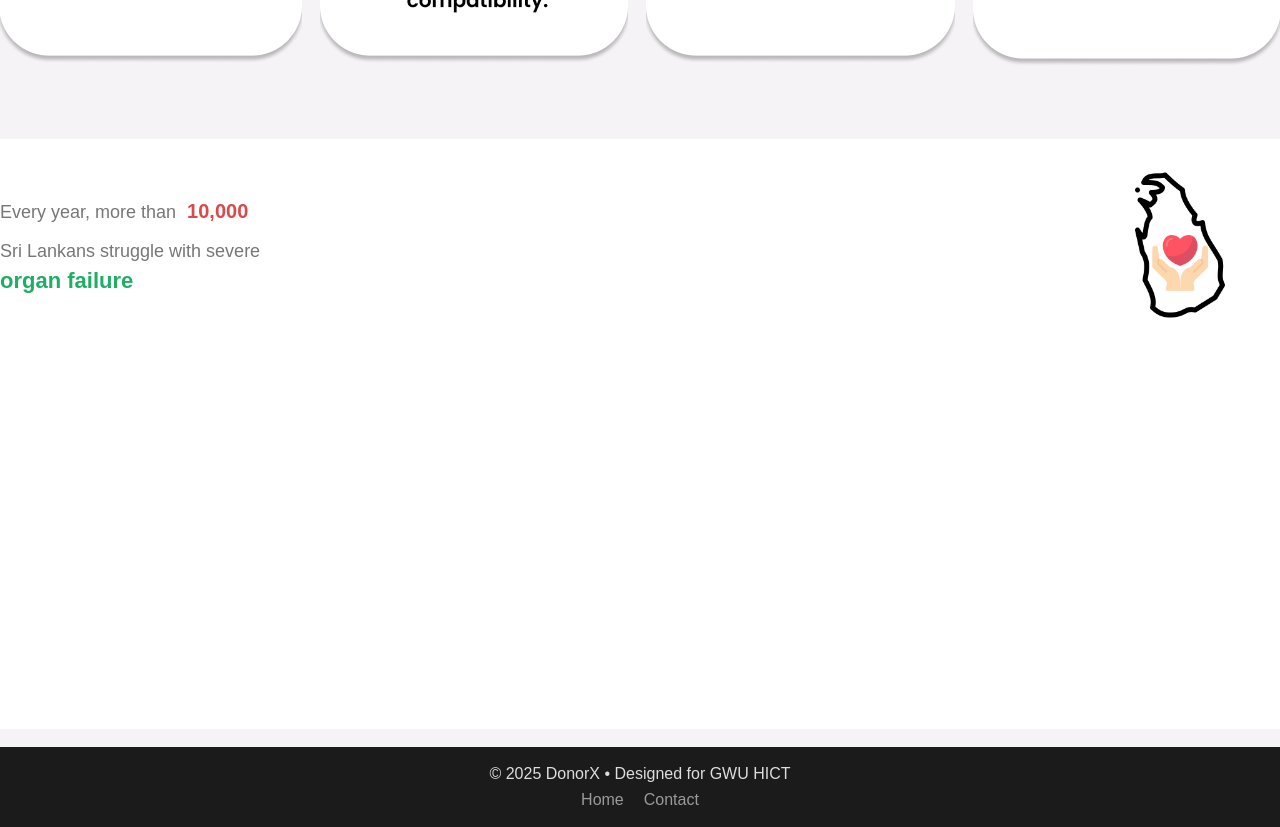
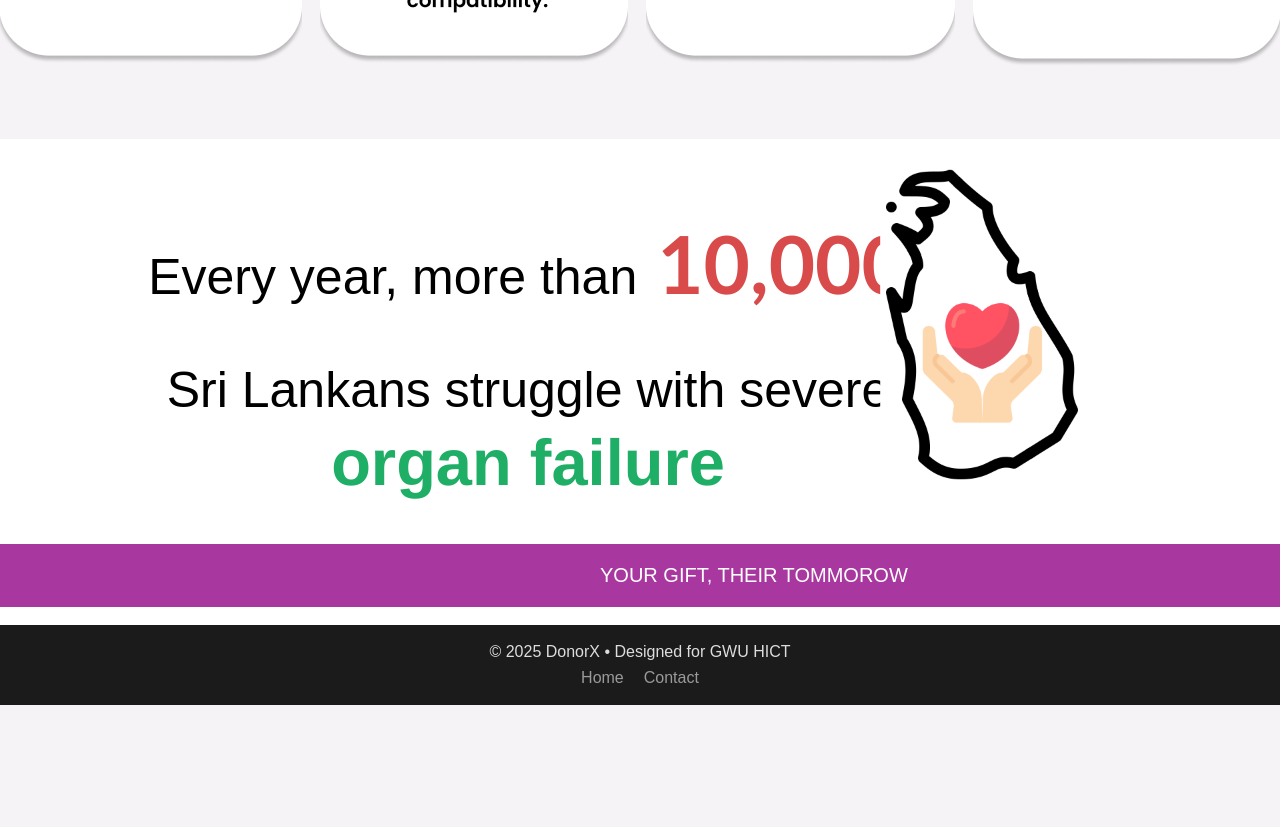
Before and after one commit to EpochBioSynthe/donorx_frontend, a React (Create React App) app: page / in a window 1280 px wide. Shown: the part 2460-3287 px from the top of the page. After the commit the page ends 3165 px from the top, so only its background shows below. Built offline with nearby package versions, Linux system fonts and the light colour scheme.

Commit message:
finish the create Every Year... and Your gift their tomorow

```diff
--- a/src/css/Home.css
+++ b/src/css/Home.css
@@ -248,19 +248,67 @@ body, html {
 .stats {
     display:flex;
     gap:24px;
-    align-items:center;
+    align-items:right;
     padding: 26px 0;
     background-color: #fff;
-    padding-bottom: 400px;
+    padding-bottom: 130px;
     margin-top: -132px;
 
  }
-.stats-left { flex:1; font-size:18px; color:var(--muted) }
-.stats-left .highlight { color: #d94a4a; font-weight:700; font-size:20px; margin-left:6px; }
-.stats-left .big-green { color:var(--green); font-weight:800; font-size:22px; display:block; margin-top:6px; }
+.stats-left {
+    flex:1;
+    font-size:50px;
+    color:black;
+    text-align: center;
+}
+.stats-left .highlight {
+     color: #d94a4a;
+     font-weight:700;
+     font-size:80px;
+     margin-left:6px;
+     font-family: 'Gill Sans', 'Gill Sans MT', Calibri, 'Trebuchet MS', sans-serif;
+ }
+.stats-left .big-green {
+    color:var(--green);
+    font-weight:800;
+    font-size:65px;
+    display:block;
+    margin-top:6px;
+    font-family: 'Franklin Gothic Medium', 'Arial Narrow', Arial, sans-serif;
+
+}
 .stats-right { flex:0 0 200px; text-align:center; }
-.map-img{ width:160px; }
+.map-img{
+    width:200px;
+    transform: translateX(-100%);
 
+ }
+.mind{
+    background-color: #A838A0;
+    color: white;
+    font-size: 20px;
+    /* ✅ අන්තර්ගතය මැදට ගැනීමට */
+    text-align: left;
+    padding-left: 600px;
+    margin-left: calc(50% - 50vw);
+
+
+    font-weight: 400;
+
+    /* ✅ තිරයේ සම්පූර්ණ පළලට ගැලපීමට */
+    width: 1550px;
+
+    /* ❌ අනවශ්‍ය margin අගයන් ඉවත් කර ඇත */
+    margin: 0;
+
+    /* Display block ලෙස තිබිය යුතුයි */
+    display: block;
+
+    padding-top: 20px;
+    margin-top: -136px;
+    padding-bottom: 20px;
+
+}
 
 /* Responsive */
 @media (max-width: 900px){
--- a/src/pages/Home.jsx
+++ b/src/pages/Home.jsx
@@ -108,8 +108,13 @@ export default function Home() {
         <div className="stats-right">
           {/* Image of the Sri Lanka map with heart icon */}
           <img src="/assets/lanka.png" alt="Map of Sri Lanka" className="map-img" />
+
         </div>
+
       </section>
+      <div className="mind">
+              YOUR GIFT, THEIR TOMMOROW
+          </div>
 
       {/* ========================================= */}
       {/* RENDER THE FOOTER COMPONENT */}
```
Also changed, not shown: public/assets/lanka.png.
